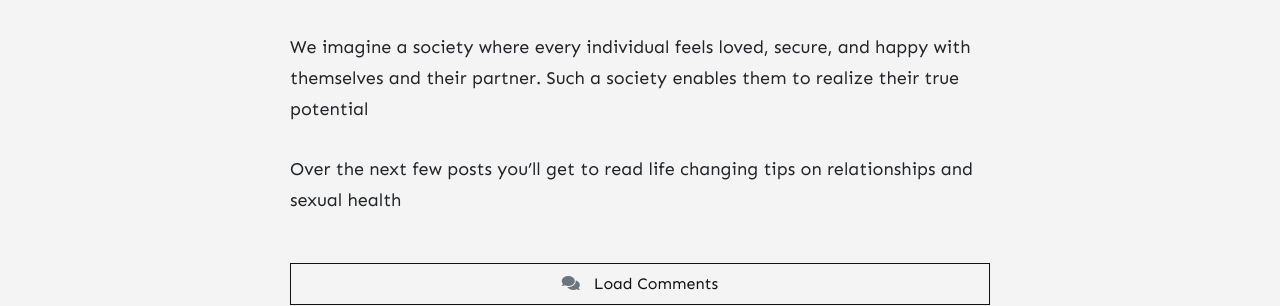
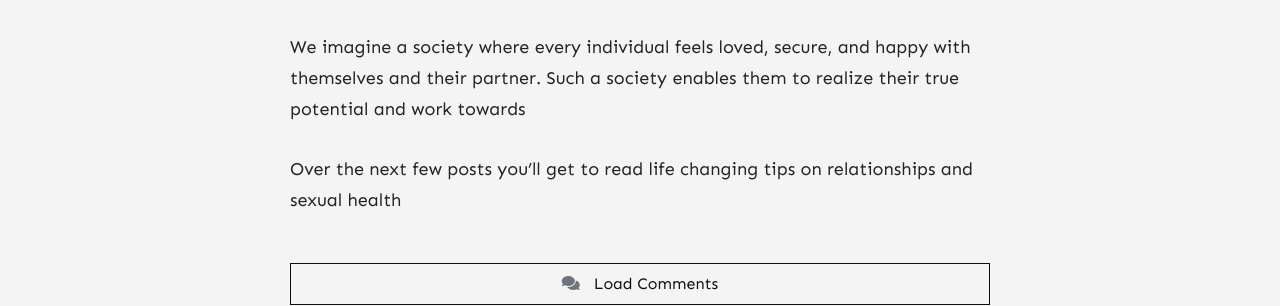
Before and after one commit to stackbit-projects/happy-zebra-28bc2, a Jekyll site: the page built from _posts/2021-09-01-welcome-to-loveful.md, in a window 1280 px wide. Shown: the part 1162-1468 px from the top of the page. Built offline with Jekyll 4.4.1, drawn with Linux system fonts in a browser that asks for light colours; nearby versions of some CDN libraries; comment, search, counter and statistics services are not loaded.

Commit message:
2021-09-01-welcome-to-loveful.md: changed

```diff
--- a/_posts/2021-09-01-welcome-to-loveful.md
+++ b/_posts/2021-09-01-welcome-to-loveful.md
@@ -11,6 +11,6 @@
 
 At Loveful, we made it our mission to rid the world of unfulfilling and monotonous relationships that drain the life out of our lives.
 
-We imagine a society where every individual feels loved, secure, and happy with themselves and their partner. Such a society enables them to realize their true potential
+We imagine a society where every individual feels loved, secure, and happy with themselves and their partner. Such a society enables them to realize their true potential and work towards
 
 Over the next few posts you'll get to read life changing tips on relationships and sexual health
```
